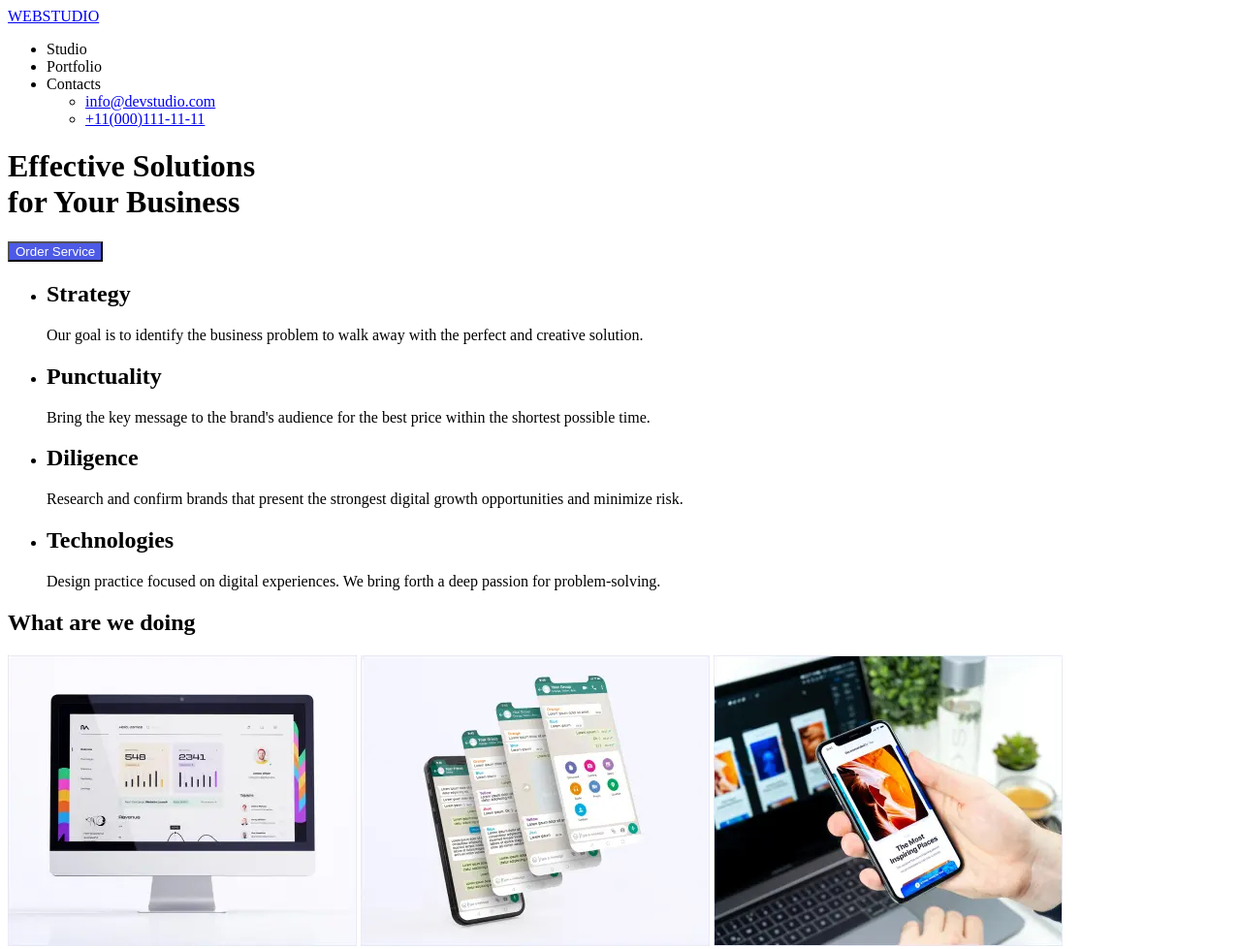
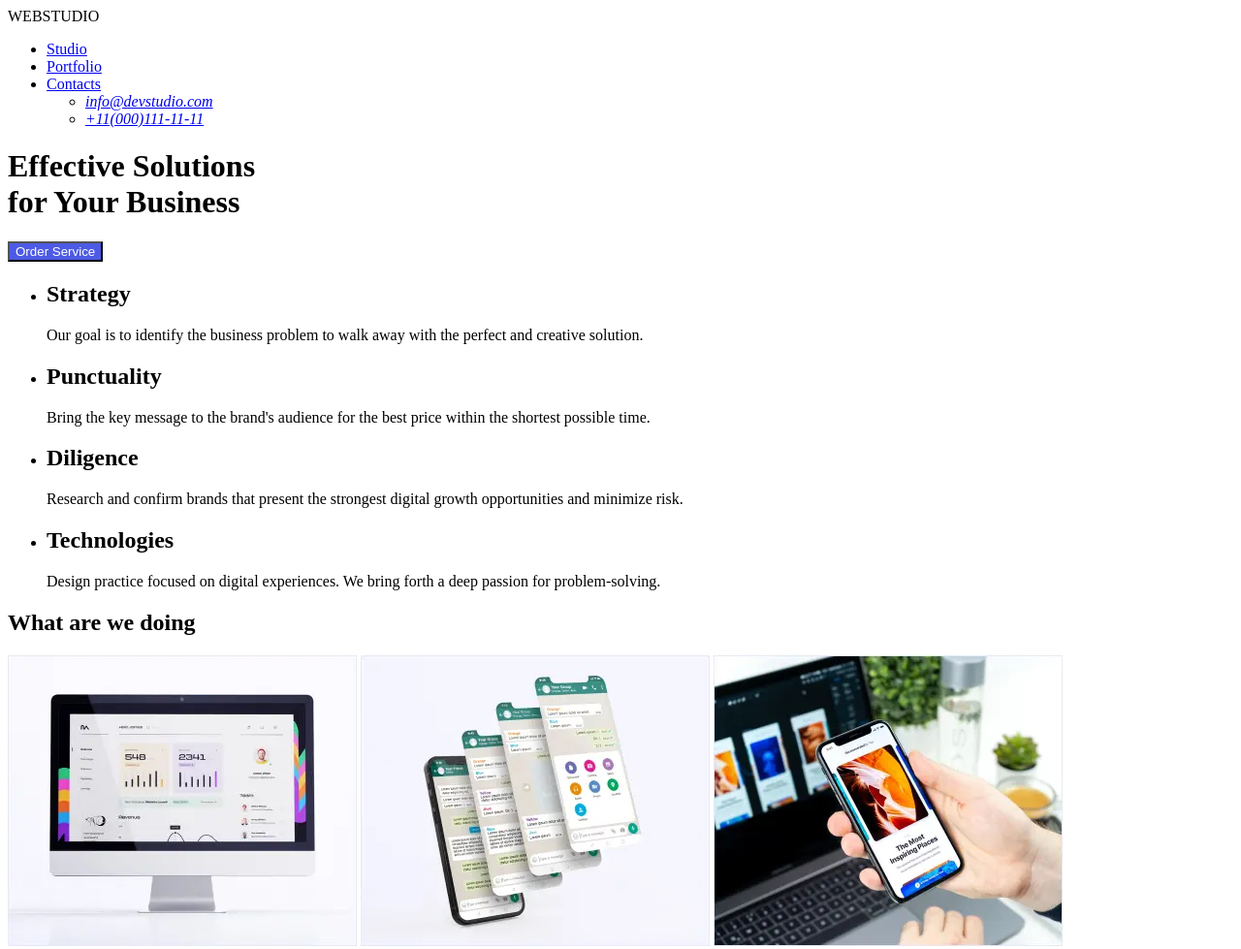
Before and after one commit to keydemetrix/goit-markup-hw-01, a plain HTML site: page index.html in a window 1280 px wide. Shown: the top 979 px of the page at 97% size. Drawn offline with Linux system fonts and the light colour scheme.

Commit message:
Update index.html

```diff
--- a/index.html
+++ b/index.html
@@ -10,17 +10,22 @@
 
 <body>
     <header>
+       WEBSTUDIO
         <nav>
-             <a href="./index.html">WEBSTUDIO</a>
             <ul>
-                    <li>Studio</li>
-                    <li>Portfolio</li>
-                    <li>Contacts</li>
+                <li><a href="./index.html">Studio</a></li>
+                <li><a href="#">Portfolio</a></li>
+                <li><a href="#">Contacts</a>
                     <ul>
-                        <li><a href="mailto:info@devstudio.com">info@devstudio.com</a></li>
-                        <li><a href="tel:+110001111111">+11(000)111-11-11</a></li>
+                        <li>
+                            <address><a href="mailto:info@devstudio.com">info@devstudio.com</a></address>
+                        </li>
+                        <li>
+                            <address><a href="tel:+110001111111">+11(000)111-11-11</a></address>
+                        </li>
                     </ul>
-            </ul>
+                </li>
+                </ul>
         </nav>
 
 
```
